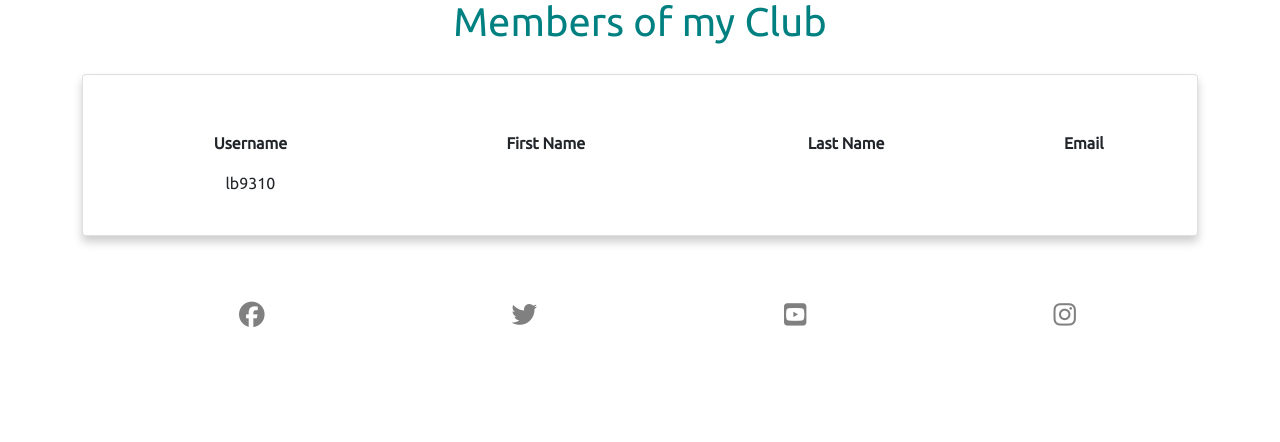
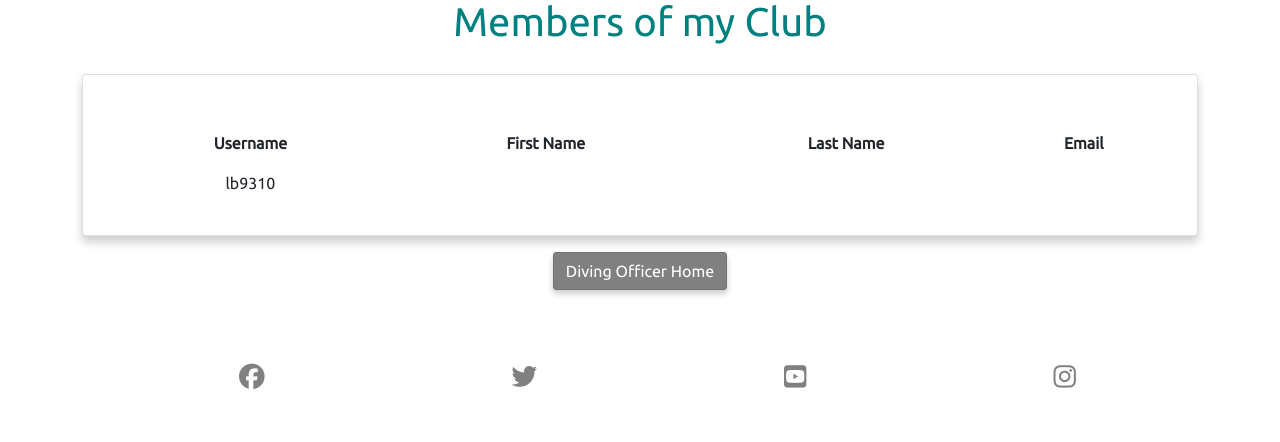
Before and after one commit to lisa-butler/My-Dive-Log, a Django app: page /club_members/ in a window 1280 px wide. Shown: the part 544-986 px from the top of the page. Before the commit the page ends 871 px from the top, so only its background shows below. Run offline with Django 3.2, Linux system fonts and the light colour scheme; data comes from the database, SQL or seed files in the repository; some libraries are stand-ins or nearby versions.

Commit message:
Slight changes to styling of buttons

```diff
--- a/log/static/style.css
+++ b/log/static/style.css
@@ -206,9 +206,10 @@ label {
     box-shadow: 0 10px 18px 0 rgba(0,0,0,0.2);
 }
 
-#log_a_dive_btn {
+/* #log_a_dive_btn {
     margin-top: 2em;
-}
+    margin-bottom: 2em;
+} */
 
 #home-box {
     width: 30%;
@@ -227,6 +228,8 @@ label {
     background-color: gray;
     border-radius: 3px;
     box-shadow: 0 4px 6px 0 rgba(0,0,0,0.2);
+    margin-top: 1em;
+    margin-bottom: 0.5em;
 
 }
 
@@ -636,5 +639,4 @@ footer {
         font-size: 70%;
     }
 
-
 }
--- a/log/templates/club_logpage.html
+++ b/log/templates/club_logpage.html
@@ -54,5 +54,9 @@
   </div>
   </div>
 
+  <a href="{% url 'diving_officer_home' %}">
+    <button id="log_a_dive_btn" class="btn btn-secondary button">Diving Officer Home</button>
+  </a>
+
 
   {% endblock %}
--- a/log/templates/club_members.html
+++ b/log/templates/club_members.html
@@ -49,5 +49,9 @@
   </div>
   </div>
 
+  <a href="{% url 'diving_officer_home' %}">
+    <button id="log_a_dive_btn" class="btn btn-secondary button">Diving Officer Home</button>
+  </a>
+
 
   {% endblock %}
--- a/log/templates/diving_officer.html
+++ b/log/templates/diving_officer.html
@@ -26,7 +26,7 @@
     </ul>
   </nav>
   <section class="callout text-center my-5">
-    <h2 class="intro">A simpler way to manage your dive clubs logs!</h2>
+    <h2 class="intro">A simpler way to manage your dive club!</h2>
       <p class="infpara">View divers and ther logged dives below</p>
   </section>
 
```
